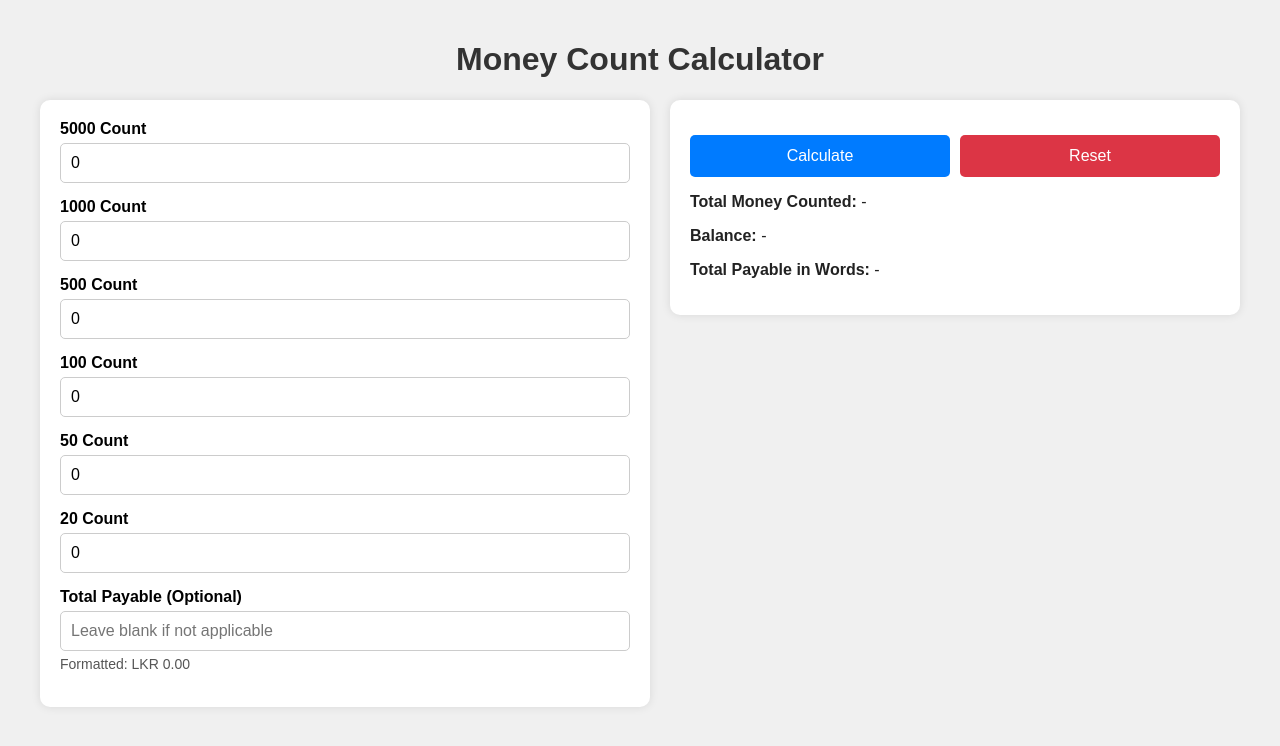
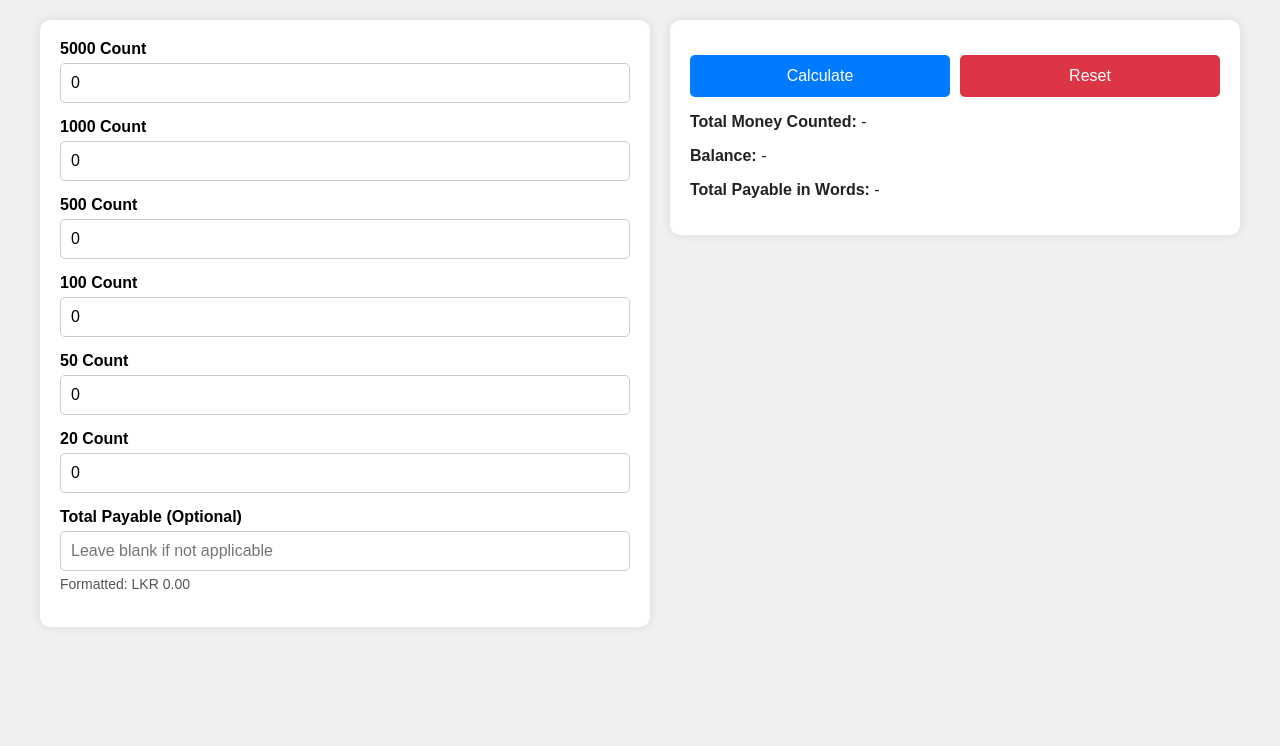
Before and after one commit to AshenKavinda/Money_Counter, a plain HTML site: page index.html in a window 1280 px wide. Drawn offline with Linux system fonts and the light colour scheme.

Commit message:
remove title

```diff
--- a/index.html
+++ b/index.html
@@ -145,8 +145,6 @@
 </head>
 <body>
 
-<h1>Money Count Calculator</h1>
-
 <div class="main-container">
   <!-- Left Inputs -->
   <div class="input-section">
```
